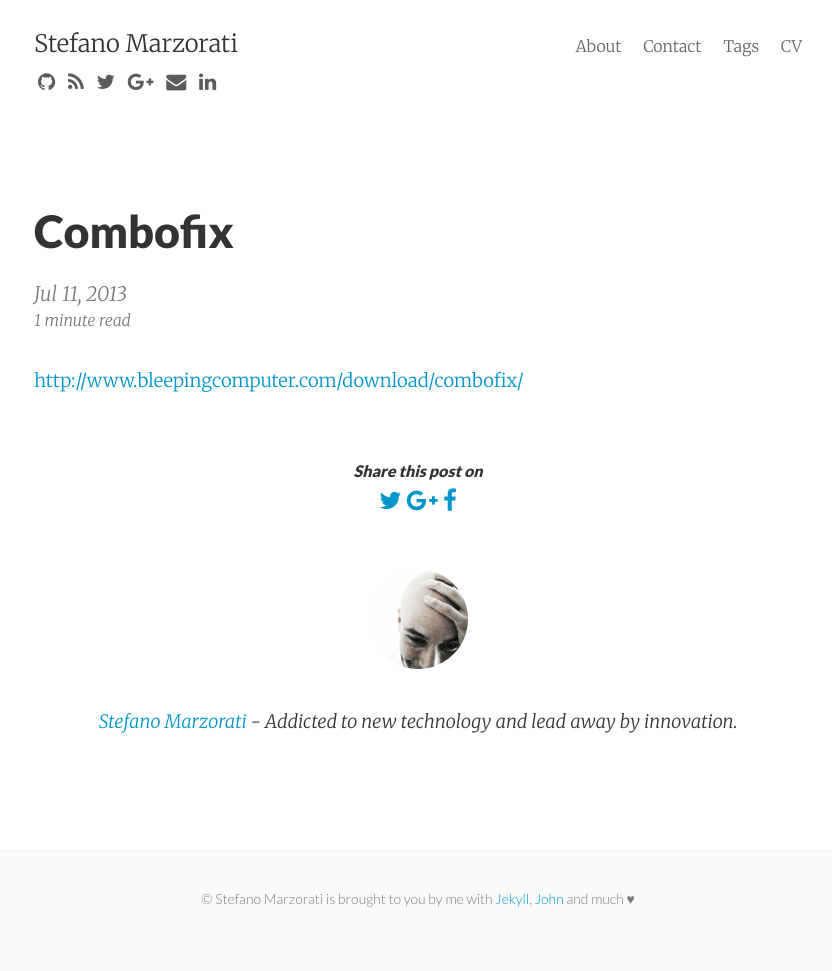
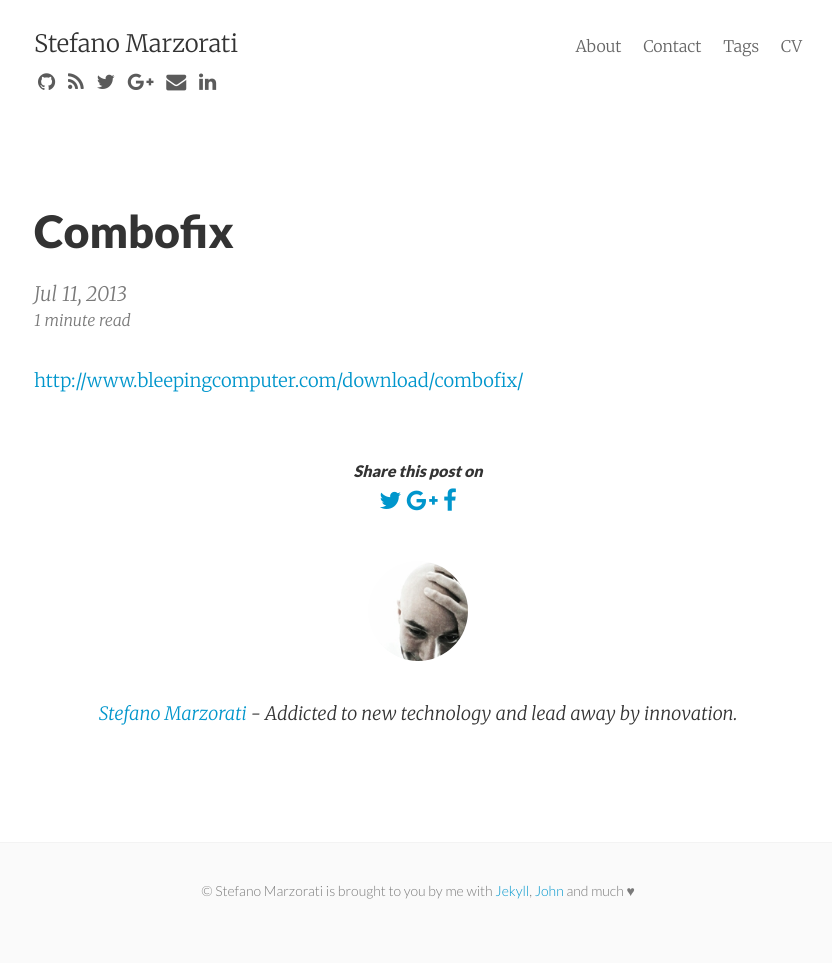
Before and after one commit to marste/Blog, a Jekyll site: the page built from _posts/2013-07-11-combofix.md, in a window 1280 px wide. Shown: the whole page, without its empty margins (222-1054 px from the left). Built offline with Jekyll 4.4.1, drawn with Linux system fonts in a browser that asks for light colours; nearby versions of some CDN libraries; Markdown is read by kramdown in place of the engine named in the settings; comment, search, counter and statistics services are not loaded.

```diff
--- a/_includes/post_footer.html
+++ b/_includes/post_footer.html
@@ -7,8 +7,8 @@
         <a href="https://plus.google.com/share?url={{site.url}}{{page.url}}" class="fa fa-google-plus" target="_blank"></a>
 
         <a href="https://www.facebook.com/sharer/sharer.php?u={{site.url}}{{page.url}}&amp;t={{page.title}}" class="fa fa-facebook" target="_blank"></a>
-<br>
-<br>
+<p>
+</p>
 
   <img src="/images/me.jpeg" alt="Stefano Marzorati" class="avatar" />
   <p>
```
